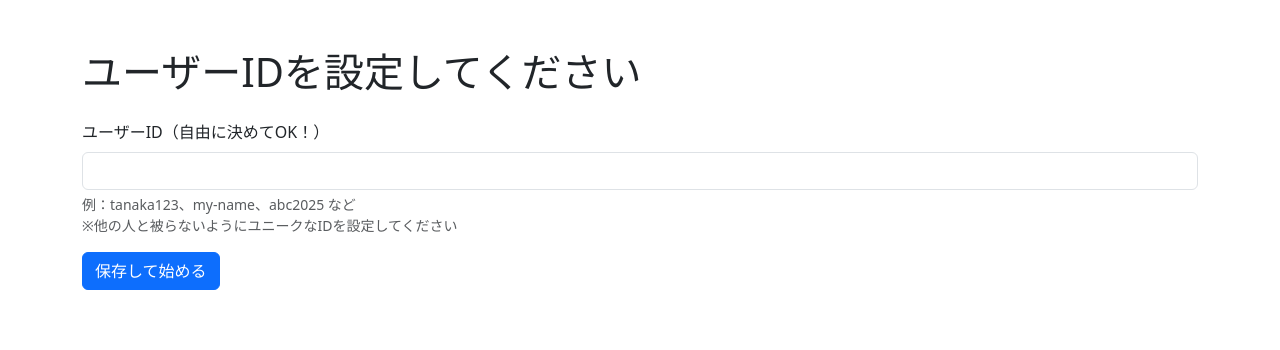
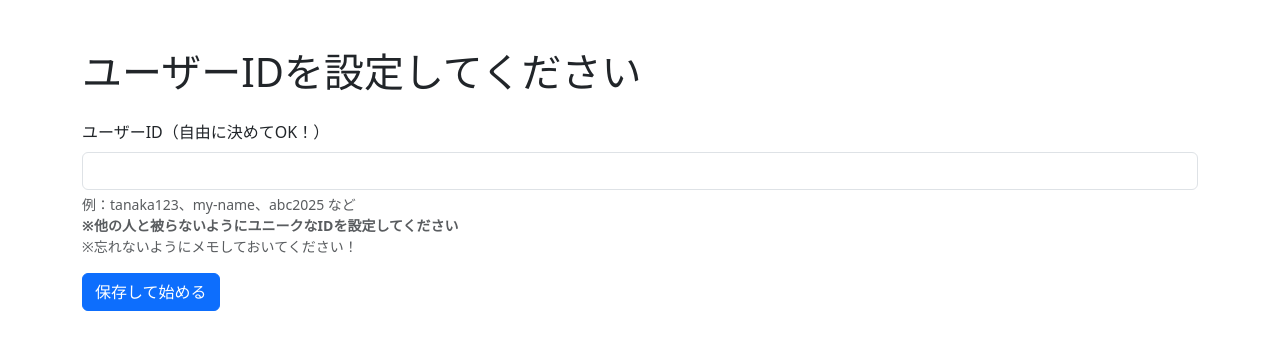
Before and after one commit to Shimomura-Rako/flask-app, a Flask app: page /set_user in a window 1280 px wide. Shown: the top 350 px of the page. Run offline with Flask 3, Linux system fonts and the light colour scheme.

Commit message:
Add /set_user page and user ID input support

```diff
--- a/app.py
+++ b/app.py
@@ -33,7 +33,7 @@ HEADERS = {
 @app.before_request
 def assign_user_id():
     if "user_id" not in session:
-        session["user_id"] = None  # 未設定状態で初期化
+        session["user_id"] = None
 
 @app.route("/set_user", methods=["GET", "POST"])
 def set_user():
@@ -42,6 +42,12 @@ def set_user():
         if not user_id:
             flash("ユーザーIDを入力してください！", "danger")
         else:
+            # 同じIDが他のセッションで使われているかチェック
+            existing = UserData.query.filter_by(user_id=user_id).first()
+            if existing:
+                flash("このユーザーIDはすでに使われています。他のIDをお試しください。", "danger")
+                return redirect("/set_user")
+
             session["user_id"] = user_id
             flash(f"ユーザーIDを設定しました: {user_id}", "success")
             return redirect("/")
--- a/templates/set_user.html
+++ b/templates/set_user.html
@@ -22,7 +22,9 @@
       <div class="mb-3">
         <label for="user_id" class="form-label">ユーザーID（自由に決めてOK！）</label>
         <input type="text" class="form-control" id="user_id" name="user_id" required>
-        <div class="form-text">例：tanaka123、my-name、abc2025 など<br>※他の人と被らないようにユニークなIDを設定してください</div>
+        <div class="form-text">例：tanaka123、my-name、abc2025 など<br>
+        <strong>※他の人と被らないようにユニークなIDを設定してください</strong><br>
+        ※忘れないようにメモしておいてください！</div>
       </div>
       <button type="submit" class="btn btn-primary">保存して始める</button>
     </form>
```
